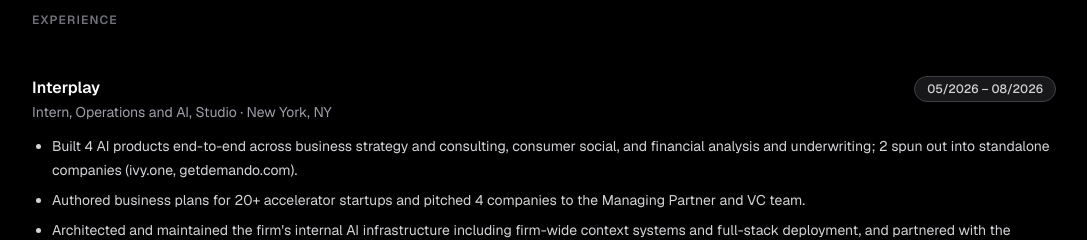
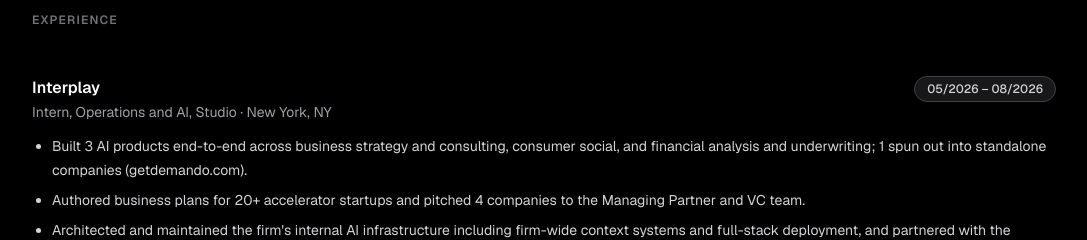
Before and after one commit to amaanavi/AFMwebsite, a Next.js app: page / in a window 1280 px wide. Shown: the part 1580-1820 px from the top of the page, without its empty margins (96-1183 px from the left). Built offline with nearby package versions, Linux system fonts and the light colour scheme; a web font is replaced by a local one.

Commit message:
Correct Interplay AI products bullet: 3 products, 1 spun out (getdemando.com only)

```diff
--- a/src/data/resume.ts
+++ b/src/data/resume.ts
@@ -245,7 +245,7 @@
     location: "New York, NY",
     period: "05/2026 – 08/2026",
     bullets: [
-      "Built 4 AI products end-to-end across business strategy and consulting, consumer social, and financial analysis and underwriting; 2 spun out into standalone companies (ivy.one, getdemando.com).",
+      "Built 3 AI products end-to-end across business strategy and consulting, consumer social, and financial analysis and underwriting; 1 spun out into standalone companies (getdemando.com).",
       "Authored business plans for 20+ accelerator startups and pitched 4 companies to the Managing Partner and VC team.",
       "Architected and maintained the firm's internal AI infrastructure including firm-wide context systems and full-stack deployment, and partnered with the Ascend family office team under the CIO to ship secure client tooling including internal-to-external encrypted data transfer, investment analysis portals, and private messaging.",
       "Reported directly to senior partner.",
```
